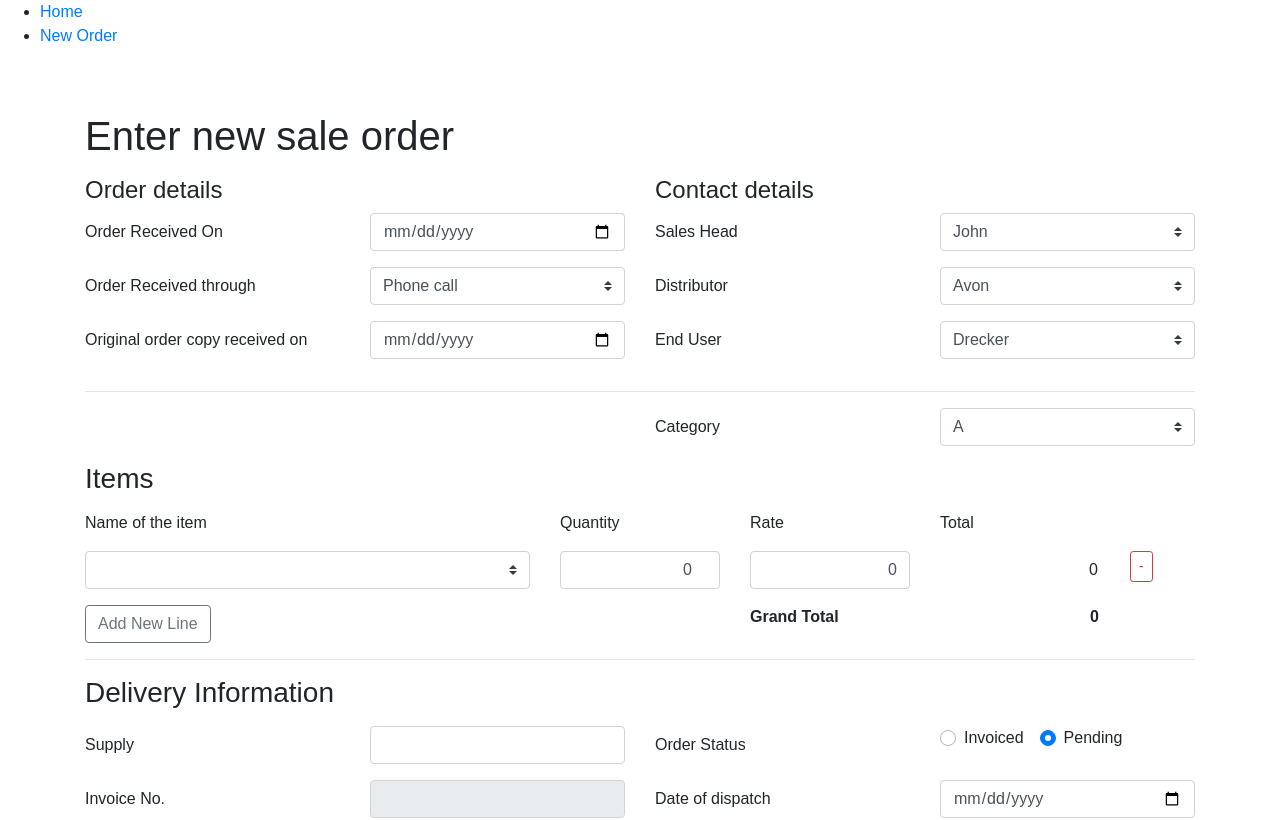
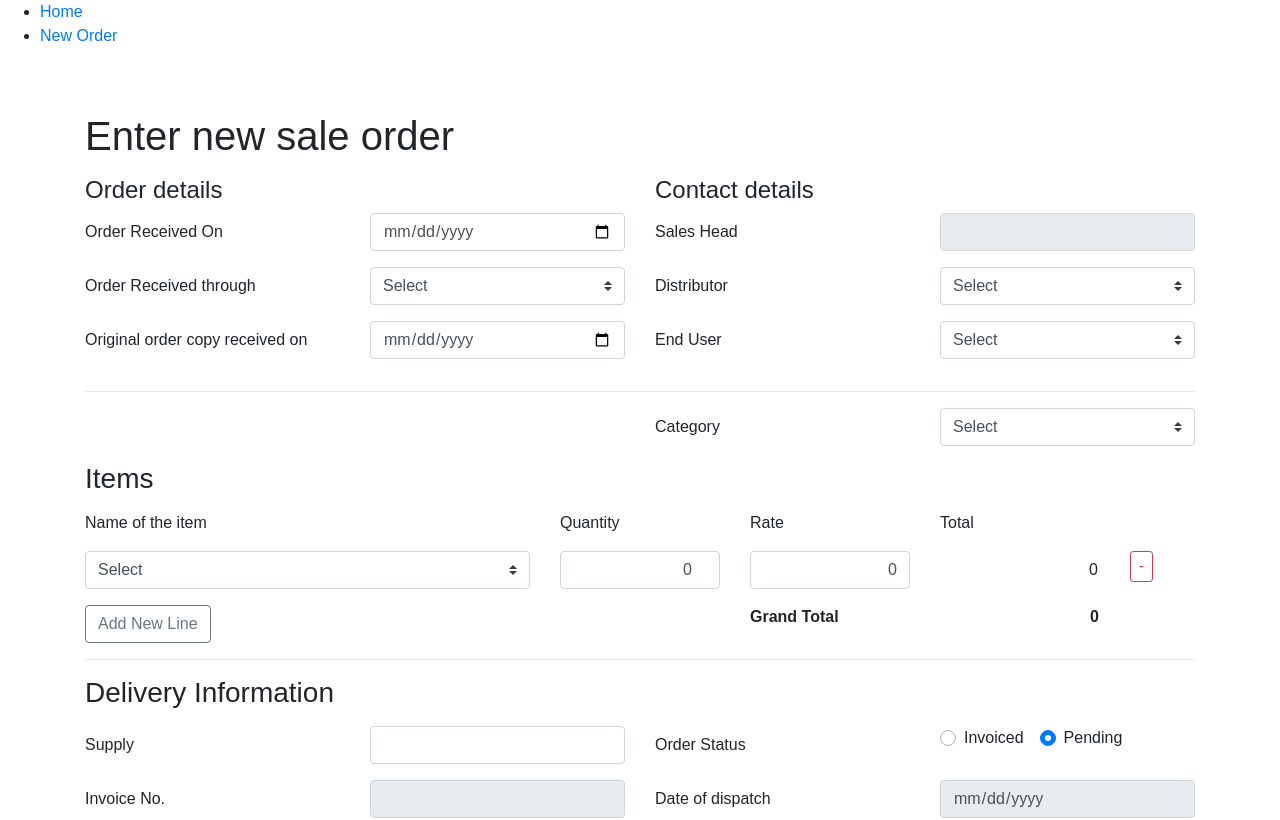
Before and after one commit to ashwins93/expert-octo-giggle, a React (Create React App) app in the folder interface/: page /sales/new in a window 1280 px wide. Shown: the top 820 px of the page. Built offline with nearby package versions, Linux system fonts and the light colour scheme.

Commit message:
Add options for select inputs

```diff
--- a/interface/src/actions/actionTypes.js
+++ b/interface/src/actions/actionTypes.js
@@ -7,4 +7,6 @@ export const SALES_ITEM_RATE_CHANGE = 'SALES_ITEM_RATE_CHANGE';
 export const SALES_ORDER_DETAIL_CHANGE = 'SALES_ORDER_DETAIL_CHANGE';
 export const SALES_CONTACT_DETAIL_CHANGE = 'SALES_CONTACT_DETAIL_CHANGE';
 export const SALES_DELIVERY_DETAIL_CHANGE = 'SALES_DELIVERY_DETAIL_CHANGE';
+export const SALES_FETCH_OPTIONS = 'SALES_FETCH_OPTIONS';
+export const SALES_FETCH_HEAD = 'SALES_FETCH_HEAD';
 export const CLEAR_FORM = 'CLEAR_FORM';
--- a/interface/src/actions/index.js
+++ b/interface/src/actions/index.js
@@ -1,4 +1,5 @@
 import * as actions from './actionTypes';
+import * as api from '../api';
 
 export const addItem = () => ({
   type: actions.SALES_ADD_ITEM
@@ -49,3 +50,24 @@ export const categoryChange = (category) => ({
   type: actions.SALES_CATEGORY_CHANGE,
   category
 });
+
+export const fetchOptions = (type, group) => (dispatch) => {
+  api.fetchOptions(type, group).then(options => {
+    dispatch({
+      type: actions.SALES_FETCH_OPTIONS,
+      options,
+      optionsFor: type
+    });
+  });
+  return Promise.resolve();
+};
+
+export const fetchSalesHead = (distributor) => (dispatch) => {
+  api.fetchSalesHead(distributor).then(salesHead => {
+    dispatch({
+      type: actions.SALES_FETCH_HEAD,
+      salesHead
+    });
+  });
+  return Promise.resolve();
+};
--- /dev/null
+++ b/interface/src/api/index.js
@@ -0,0 +1,50 @@
+const db = {
+  categories: {
+    'Cat1': [
+      'Item1',
+      'Item2',
+      'Item3'
+    ],
+    'Cat2': [
+      'Item4',
+      'Item5',
+      'Item6'
+    ]
+  },
+  distributors: {
+    'Dis1': {
+      endUsers: [
+        'User1',
+        'User2',
+        'User3'
+      ],
+      salesHead: 'SH001'
+    },
+    'Dis2': {
+      endUsers: [
+        'User4',
+        'User5'
+      ],
+      salesHead: 'SH002'
+    }
+  }
+};
+
+export const fetchOptions = (type, group) => {
+  switch (type) {
+    case 'categories':
+      return Promise.resolve(Object.keys(db.categories) || []);
+    case 'distributors':
+      return Promise.resolve(Object.keys(db.distributors) || []);
+    case 'endUsers':
+      return Promise.resolve(db.distributors[group].endUsers || []);
+    case 'items':
+      return Promise.resolve(db.categories[group] || []);
+    default:
+      return Promise.resolve([]);
+  }
+}
+
+export const fetchSalesHead = (distributor) => {
+  return Promise.resolve(db.distributors[distributor].salesHead || "");
+}
--- a/interface/src/components/SalesForm/ContactDetails.js
+++ b/interface/src/components/SalesForm/ContactDetails.js
@@ -1,30 +1,29 @@
 import React from 'react';
-import { FormGroup, Label, Col, CustomInput } from 'reactstrap';
+import { FormGroup, Label, Col, CustomInput, Input } from 'reactstrap';
 import { connect } from 'react-redux';
-import { getContactDetail } from '../../reducers';
-import { contactDetailChange } from '../../actions';
+import { getContactDetail, getOptions, getSalesHead } from '../../reducers';
+import { contactDetailChange, fetchOptions, fetchSalesHead } from '../../actions';
 
 const ContactDetails = ({
   salesHead,
   distributor,
   endUser,
-  contactDetailChange
+  contactDetailChange,
+  distOptions,
+  endOptions,
+  fetchOptions,
+  fetchSalesHead
 }) => (
     <div className="my-2">
       <h4>Contact details</h4>
       <FormGroup row>
         <Label sm={6}>Sales Head</Label>
         <Col sm={6}>
-          <CustomInput
+          <Input
             id="sales-head"
             value={salesHead}
-            onChange={(e) => contactDetailChange('salesHead', e.target.value)}
-            type="select"
-          >
-            <option value="1">John</option>
-            <option value="2">Doe</option>
-            <option value="3">Feynman</option>
-          </CustomInput>
+            readOnly
+          />
         </Col>
       </FormGroup>
       <FormGroup row>
@@ -33,12 +32,17 @@ const ContactDetails = ({
           <CustomInput
             id="distributor"
             value={distributor}
-            onChange={(e) => contactDetailChange('distributor', e.target.value)}
+            onChange={(e) => {
+              contactDetailChange('distributor', e.target.value);
+              fetchOptions('endUsers', e.target.value);
+              fetchSalesHead(e.target.value);
+            }}
             type="select"
           >
-            <option value="1">Avon</option>
-            <option value="2">Spock</option>
-            <option value="3">Drax</option>
+            <option>Select</option>
+            {distOptions.map((option, index) =>
+              <option key={index} value={option}>{option}</option>
+            )}
           </CustomInput>
         </Col>
       </FormGroup>
@@ -51,9 +55,10 @@ const ContactDetails = ({
             onChange={(e) => contactDetailChange('endUser', e.target.value)}
             type="select"
           >
-            <option value="1">Drecker</option>
-            <option value="2">Beckett</option>
-            <option value="3">Karl</option>
+            <option>Select</option>
+            {endOptions.map((option, index) =>
+              <option key={index} value={option}>{option}</option>
+            )}
           </CustomInput>
         </Col>
       </FormGroup>
@@ -63,7 +68,16 @@ const ContactDetails = ({
 const mapStateToProps = state => ({
   salesHead: getContactDetail(state, 'salesHead'),
   distributor: getContactDetail(state, 'distributor'),
-  endUser: getContactDetail(state, 'endUser')
+  endUser: getContactDetail(state, 'endUser'),
+  distOptions: getOptions(state, 'distributors'),
+  endOptions: getOptions(state, 'endUsers')
 });
 
-export default connect(mapStateToProps, { contactDetailChange })(ContactDetails);
+export default connect(
+  mapStateToProps,
+  {
+    contactDetailChange,
+    fetchOptions,
+    fetchSalesHead
+  }
+)(ContactDetails);
--- a/interface/src/components/SalesForm/DeliveryDetails.js
+++ b/interface/src/components/SalesForm/DeliveryDetails.js
@@ -63,6 +63,7 @@ const DeliveryDetails = ({
             value={dispatchDate}
             onChange={e => deliveryDetailChange('dispatchDate', e.target.value)}
             type="date"
+            disabled={!invoiced}
           />
         </Col>
       </FormGroup>
@@ -73,6 +74,7 @@ const DeliveryDetails = ({
             id="courier"
             value={courier}
             onChange={e => deliveryDetailChange('courier', e.target.value)}
+            disabled={!invoiced}
           />
         </Col>
         <Label sm={3}>POD No.</Label>
@@ -81,6 +83,7 @@ const DeliveryDetails = ({
             id="pod-no"
             value={podNo}
             onChange={e => deliveryDetailChange('podNo', e.target.value)}
+            disabled={!invoiced}
           />
         </Col>
       </FormGroup>
@@ -92,6 +95,7 @@ const DeliveryDetails = ({
             value={deliveryDate}
             onChange={e => deliveryDetailChange('deliveryDate', e.target.value)}
             type="date"
+            disabled={!invoiced}
           />
         </Col>
         <Label sm={3}>Payments pending</Label>
--- a/interface/src/components/SalesForm/ItemList.js
+++ b/interface/src/components/SalesForm/ItemList.js
@@ -1,10 +1,24 @@
 import React, { Fragment } from 'react';
 import { FormGroup, CustomInput, Input, Col, Row, Button } from 'reactstrap';
 import { connect } from 'react-redux';
-import * as actions from '../../actions';
-import { getAllItems } from '../../reducers';
+import {
+  addItem,
+  removeItem,
+  itemQtyChange,
+  itemRateChange,
+  itemNameChange
+} from '../../actions';
+import { getAllItems, getOptions } from '../../reducers';
 
-const ItemList = ({ items, addItem, removeItem, itemQtyChange, itemRateChange, itemNameChange }) => (
+const ItemList = ({
+  items,
+  addItem,
+  removeItem,
+  itemQtyChange,
+  itemRateChange,
+  itemNameChange,
+  itemOptions
+}) => (
     <Fragment>
       <h3>Items</h3>
       <Row className="my-3">
@@ -22,8 +36,10 @@ const ItemList = ({ items, addItem, removeItem, itemQtyChange, itemRateChange, i
               value={item.name}
               onChange={({ target }) => itemNameChange(item.id, target.value)}
             >
-            <option>{item.name}</option>
-            <option>Random</option>
+              <option>Select</option>
+              {itemOptions.map((option, index) =>
+                <option key={index} value={option}>{option}</option>
+              )}
             </CustomInput>
           </Col>
           <Col sm={2}>
@@ -84,10 +100,17 @@ const ItemList = ({ items, addItem, removeItem, itemQtyChange, itemRateChange, i
   );
 
 const mapStateToProps = (state) => ({
-  items: getAllItems(state)
+  items: getAllItems(state),
+  itemOptions: getOptions(state, 'items')
 });
 
 export default connect(
   mapStateToProps,
-  actions
+  {
+    addItem,
+    removeItem,
+    itemQtyChange,
+    itemRateChange,
+    itemNameChange
+  }
 )(ItemList);
--- a/interface/src/components/SalesForm/OrderDetails.js
+++ b/interface/src/components/SalesForm/OrderDetails.js
@@ -32,6 +32,7 @@ const OrderDetails = ({
             onChange={(e) => orderDetailChange('orderReceivedThrough', e.target.value)}
             value={orderReceivedThrough}
           >
+            <option>Select</option>
             <option value="phone_call">Phone call</option>
             <option value="message">Message</option>
             <option value="email">Email</option>
--- a/interface/src/components/SalesForm/index.js
+++ b/interface/src/components/SalesForm/index.js
@@ -13,13 +13,21 @@ import {
   Label
 } from 'reactstrap';
 import { connect } from 'react-redux';
-import { getCategory } from '../../reducers';
-import { categoryChange } from '../../actions';
+import { getCategory, getOptions } from '../../reducers';
+import { categoryChange, fetchOptions } from '../../actions';
 
-const SalesForm = ({
-  category,
-  categoryChange
-}) => {
+class SalesForm extends Component {
+  constructor(props) {
+    super(props);
+  }
+
+  componentDidMount() {
+    this.props.fetchOptions('distributors');
+    this.props.fetchOptions('categories');
+  }
+
+  render() {
+    const { category, categoryChange, catOptions, fetchOptions } = this.props;
     return (
       <Container className="py-5">
         <h1>Enter new sale order</h1>
@@ -40,11 +48,15 @@ const SalesForm = ({
                 id="category-select"
                 type="select"
                 value={category}
-              onChange={({ target }) => categoryChange(target.value)}
+                onChange={({ target }) => {
+                  categoryChange(target.value);
+                  fetchOptions('items', target.value);
+                }}
               >
-              <option>A</option>
-              <option>B</option>
-              <option>C</option>
+                <option>Select</option>
+                {catOptions.map((option, index) =>
+                  <option key={index} value={option}>{option}</option>
+                )}
               </CustomInput>
             </Col>
           </FormGroup>
@@ -54,15 +66,17 @@ const SalesForm = ({
         </Form>
       </Container>
     );
-};
-
+  }
+}
 const mapStateToProps = state => ({
-  category: getCategory(state)
+  category: getCategory(state),
+  catOptions: getOptions(state, 'categories')
 });
 
 export default connect(
   mapStateToProps,
   {
-    categoryChange
+    categoryChange,
+    fetchOptions
   }
 )(SalesForm);
--- a/interface/src/reducers/contact.js
+++ b/interface/src/reducers/contact.js
@@ -10,6 +10,8 @@ const contact = (state = initialState, action) => {
   switch (action.type) {
     case actions.SALES_CONTACT_DETAIL_CHANGE:
       return { ...state, [action.name]: action.value }
+    case actions.SALES_FETCH_HEAD:
+      return { ...state, salesHead: action.salesHead };
     case actions.CLEAR_FORM:
       return initialState;
     default:
--- a/interface/src/reducers/index.js
+++ b/interface/src/reducers/index.js
@@ -13,3 +13,5 @@ export const getOrderDetail = (state, name) => sales.getOrderDetail(state.salesF
 export const getDeliveryDetail = (state, name) => sales.getDeliveryDetail(state.salesForm, name);
 export const getContactDetail = (state, name) => sales.getContactDetail(state.salesForm, name);
 export const getCategory = (state) => sales.getCategory(state.salesForm);
+export const getOptions = (state, type) => sales.getOptions(state.salesForm, type);
+export const getSalesHead = (state) => sales.getSalesHead(state.salesForm);
--- /dev/null
+++ b/interface/src/reducers/options.js
@@ -0,0 +1,31 @@
+import * as actions from '../actions/actionTypes';
+
+const initialState = {
+  distributors: [],
+  endUsers: [],
+  salesHead: '',
+  categories: [],
+  items: []
+};
+
+const options = (state = initialState, action) => {
+  switch (action.type) {
+    case actions.SALES_FETCH_OPTIONS:
+      return {
+        ...state,
+        [action.optionsFor]: action.options
+      };
+    case actions.SALES_FETCH_HEAD:
+      return {
+        ...state,
+        salesHead: action.salesHead
+      }
+    default:
+      return state;
+  }
+};
+
+export default options;
+
+export const getOptions = (state, type) => state[type];
+export const getSalesHead = (state) => state.salesHead;
--- a/interface/src/reducers/salesForm.js
+++ b/interface/src/reducers/salesForm.js
@@ -3,6 +3,7 @@ import order, * as orderReducer from './order';
 import items, * as itemsReducer from './items';
 import contact, * as contactReducer from './contact';
 import delivery, * as deliveryReducer from './delivery';
+import options, * as optionsReducer from './options';
 import * as actions from '../actions/actionTypes';
 
 
@@ -20,7 +21,8 @@ export default combineReducers({
   contact,
   category,
   items,
-  delivery
+  delivery,
+  options,
 });
 
 export const getAllItems = (state) => state.items;
@@ -31,3 +33,5 @@ export const getOrderDetail = (state, name) => orderReducer.getOrderDetail(state
 export const getDeliveryDetail = (state, name) => deliveryReducer.getDeliveryDetail(state.delivery, name);
 export const getContactDetail = (state, name) => contactReducer.getContactDetail(state.contact, name);
 export const getCategory = (state) => state.category;
+export const getOptions = (state, type) => optionsReducer.getOptions(state.options, type);
+export const getSalesHead = (state) => optionsReducer.getSalesHead(state.options);
```
Lines whose indentation alone changed are shown as unchanged.
